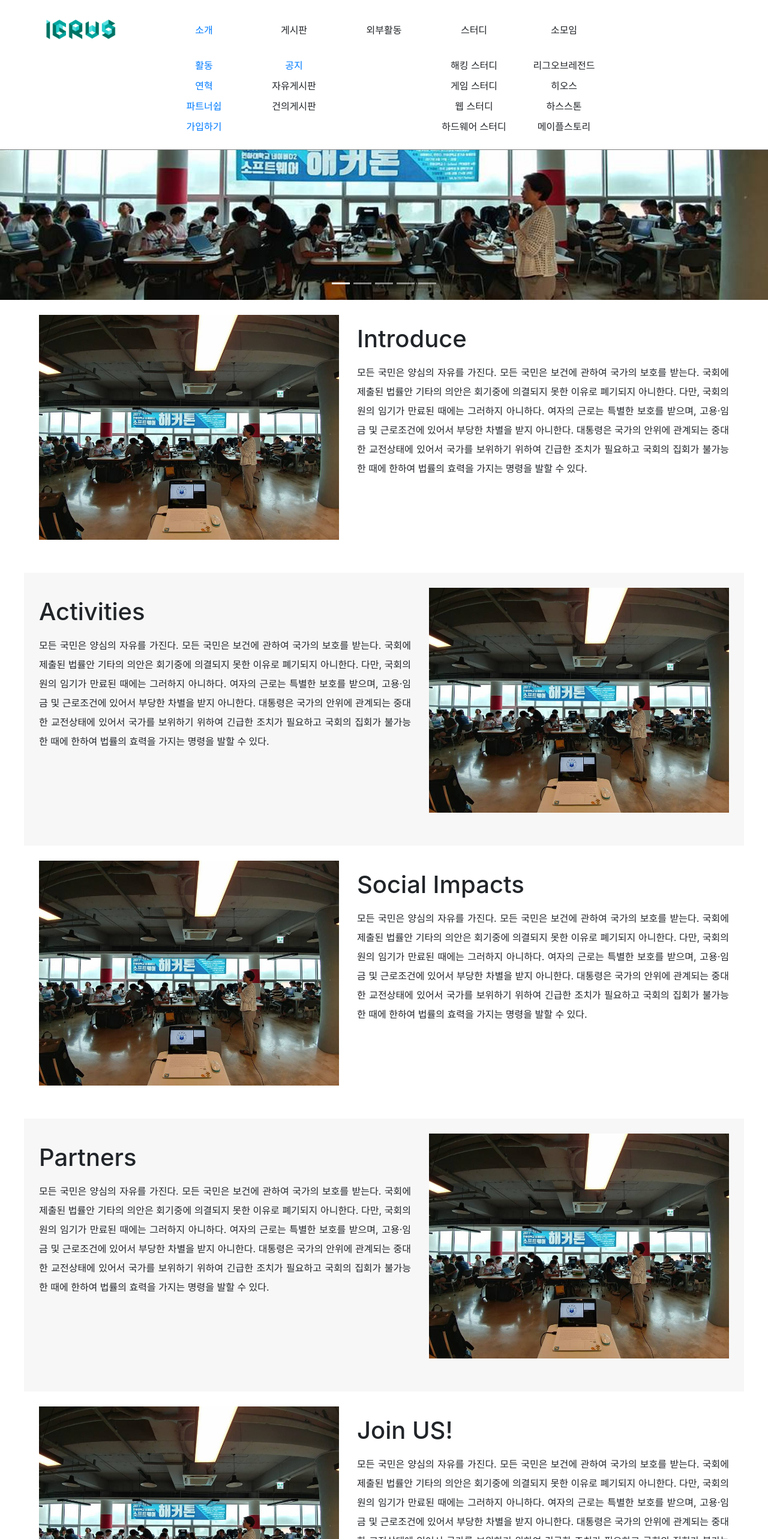
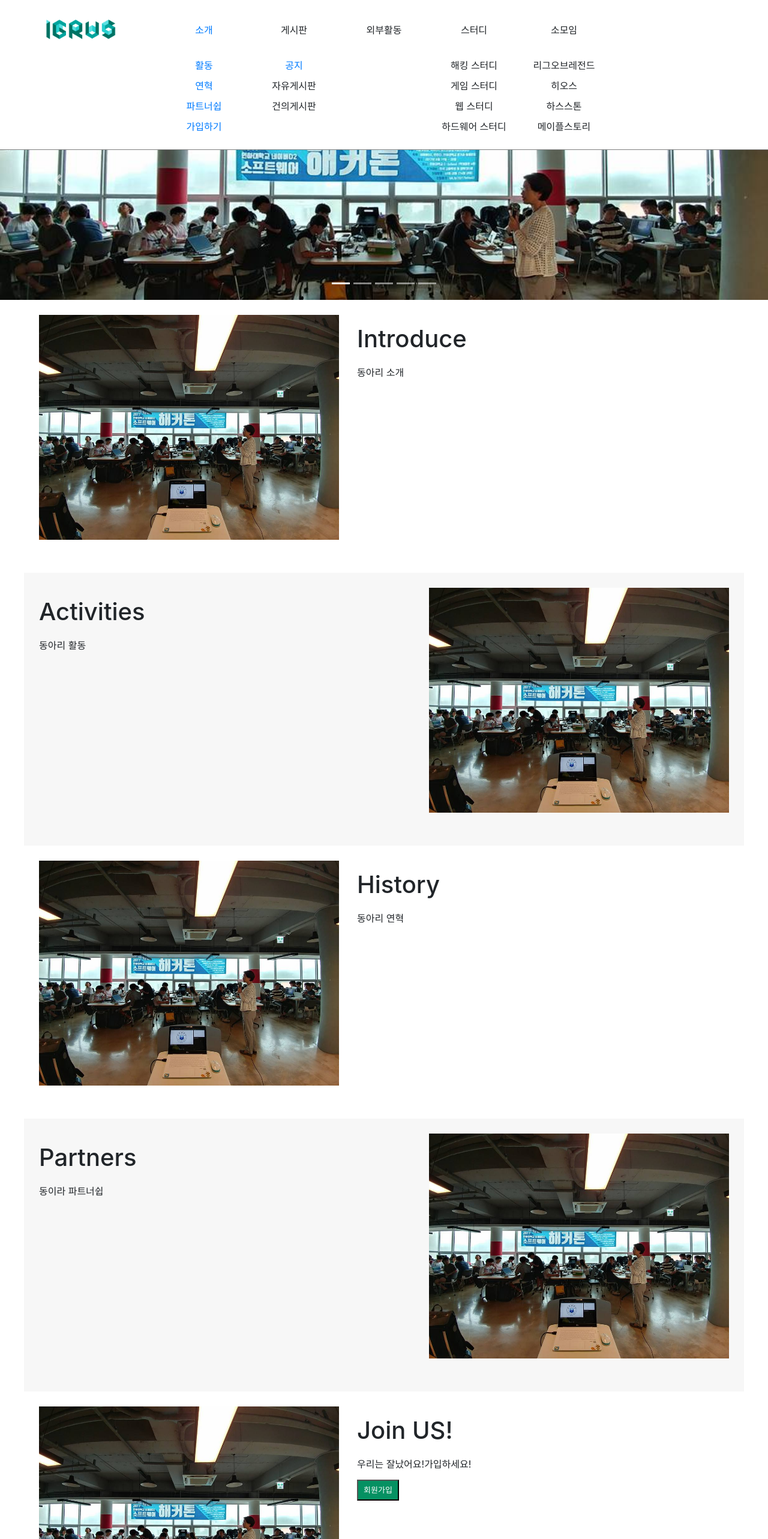
Before and after one commit to challenger71498/club-manager, a Vue app: page /intro in a window 1280 px wide. Shown: the top 2566 px of the page at 60% size. Built offline with nearby package versions, Linux system fonts and the light colour scheme.

Commit message:
메인ㄱㄷ

```diff
--- a/src/components/Board/Document.vue
+++ b/src/components/Board/Document.vue
@@ -21,6 +21,9 @@
                 <img :src=image :alt=alt>
             </div>
             {{ content }}
+            <router-link :to="{ name:'BoardWrite', params: { board_idx: 0 } }">
+                <button class="button">글 수정</button>
+            </router-link>
         </article>
         <div class="comments">
             <h4>댓글 ({{total_comment}})</h4>
@@ -117,8 +120,17 @@
 
     .BoardDocument__Wrapper article {
         padding: 10px;
+        margin-bottom: 50px;
     }
-
+    .button {
+        background: #059162;
+        color: #fff;
+        font-size: 13px;
+        margin-top: 10px;
+        width: 60px;
+        height: 25px;
+        float: right;
+    }
     .BoardDocument__Wrapper .comments h4 {
         border: solid #ddd;
         border-width: 1px 0;
--- a/src/components/Board/DocumentWrite.vue
+++ b/src/components/Board/DocumentWrite.vue
@@ -31,7 +31,7 @@
                 </header>
                 <form-group class="input_content"
                             label-for="content">
-                    <!-- <div class="image_preview"><img v-if="this.file" :src="file"></div> <!-- 파일 업로드시 미리보기 -->
+                    <!-- <div class="image_preview"><img v-if="this.file" :src="file"></div> <!--파일 업로드시 미리보기 -->
                     <form-textarea id="content"
                                    v-model="content"
                                    required
--- a/src/components/Board/List.vue
+++ b/src/components/Board/List.vue
@@ -25,7 +25,6 @@
                     writer_name: '작성자',
                     writer: idx,
                     view_count: 5,
-
 
                     total_comment: 5,
                     idx: 1234,
--- a/src/components/MainPage/NoticePreview.vue
+++ b/src/components/MainPage/NoticePreview.vue
@@ -32,7 +32,6 @@
     h1 {
         position: relative;
         height: 80%;
-        position: relative;
         font: 20px lighter;
         margin: 30px;
         padding-right: 30px;
--- a/src/components/WelcomePage/Intro.vue
+++ b/src/components/WelcomePage/Intro.vue
@@ -9,9 +9,7 @@
                     <img src="../../assets/hackathon.png" class="left img">
                     <h3>Introduce</h3>
                     <p>
-                        모든 국민은 양심의 자유를 가진다. 모든 국민은 보건에 관하여 국가의 보호를 받는다. 국회에 제출된 법률안 기타의 의안은 회기중에 의결되지 못한 이유로 폐기되지 아니한다. 다만, 국회의원의 임기가 만료된 때에는 그러하지 아니하다.
-
-                        여자의 근로는 특별한 보호를 받으며, 고용·임금 및 근로조건에 있어서 부당한 차별을 받지 아니한다. 대통령은 국가의 안위에 관계되는 중대한 교전상태에 있어서 국가를 보위하기 위하여 긴급한 조치가 필요하고 국회의 집회가 불가능한 때에 한하여 법률의 효력을 가지는 명령을 발할 수 있다.
+                        동아리 소개
                     </p>
                 </div>
             </section>
@@ -23,9 +21,7 @@
                     <img src="../../assets/hackathon.png" class="right img">
                     <h3>Activities</h3>
                     <p>
-                        모든 국민은 양심의 자유를 가진다. 모든 국민은 보건에 관하여 국가의 보호를 받는다. 국회에 제출된 법률안 기타의 의안은 회기중에 의결되지 못한 이유로 폐기되지 아니한다. 다만, 국회의원의 임기가 만료된 때에는 그러하지 아니하다.
-
-                        여자의 근로는 특별한 보호를 받으며, 고용·임금 및 근로조건에 있어서 부당한 차별을 받지 아니한다. 대통령은 국가의 안위에 관계되는 중대한 교전상태에 있어서 국가를 보위하기 위하여 긴급한 조치가 필요하고 국회의 집회가 불가능한 때에 한하여 법률의 효력을 가지는 명령을 발할 수 있다.
+                        동아리 활동
                     </p>
                 </div>
             </section>
@@ -35,11 +31,9 @@
 
                 <div class="clearfix">
                     <img src="../../assets/hackathon.png" class="left img">
-                    <h3>Social Impacts</h3>
+                    <h3>History</h3>
                     <p>
-                        모든 국민은 양심의 자유를 가진다. 모든 국민은 보건에 관하여 국가의 보호를 받는다. 국회에 제출된 법률안 기타의 의안은 회기중에 의결되지 못한 이유로 폐기되지 아니한다. 다만, 국회의원의 임기가 만료된 때에는 그러하지 아니하다.
-
-                        여자의 근로는 특별한 보호를 받으며, 고용·임금 및 근로조건에 있어서 부당한 차별을 받지 아니한다. 대통령은 국가의 안위에 관계되는 중대한 교전상태에 있어서 국가를 보위하기 위하여 긴급한 조치가 필요하고 국회의 집회가 불가능한 때에 한하여 법률의 효력을 가지는 명령을 발할 수 있다.
+                        동아리 연혁
                     </p>
                 </div>
             </section>
@@ -51,9 +45,7 @@
                     <img src="../../assets/hackathon.png" class="right img">
                     <h3>Partners</h3>
                     <p>
-                        모든 국민은 양심의 자유를 가진다. 모든 국민은 보건에 관하여 국가의 보호를 받는다. 국회에 제출된 법률안 기타의 의안은 회기중에 의결되지 못한 이유로 폐기되지 아니한다. 다만, 국회의원의 임기가 만료된 때에는 그러하지 아니하다.
-
-                        여자의 근로는 특별한 보호를 받으며, 고용·임금 및 근로조건에 있어서 부당한 차별을 받지 아니한다. 대통령은 국가의 안위에 관계되는 중대한 교전상태에 있어서 국가를 보위하기 위하여 긴급한 조치가 필요하고 국회의 집회가 불가능한 때에 한하여 법률의 효력을 가지는 명령을 발할 수 있다.
+                        동이라 파트너쉽
                     </p>
                 </div>
             </section>
@@ -65,9 +57,7 @@
                     <img src="../../assets/hackathon.png" class="left img">
                     <h3>Join US!</h3>
                     <p>
-                        모든 국민은 양심의 자유를 가진다. 모든 국민은 보건에 관하여 국가의 보호를 받는다. 국회에 제출된 법률안 기타의 의안은 회기중에 의결되지 못한 이유로 폐기되지 아니한다. 다만, 국회의원의 임기가 만료된 때에는 그러하지 아니하다.
-
-                        여자의 근로는 특별한 보호를 받으며, 고용·임금 및 근로조건에 있어서 부당한 차별을 받지 아니한다. 대통령은 국가의 안위에 관계되는 중대한 교전상태에 있어서 국가를 보위하기 위하여 긴급한 조치가 필요하고 국회의 집회가 불가능한 때에 한하여 법률의 효력을 가지는 명령을 발할 수 있다.
+                        우리는 잘났어요!가입하세요!
                     </p>
                     <router-link :to="{name:'SignUp'}"><button class="button">회원가입</button></router-link>
                 </div>
```
